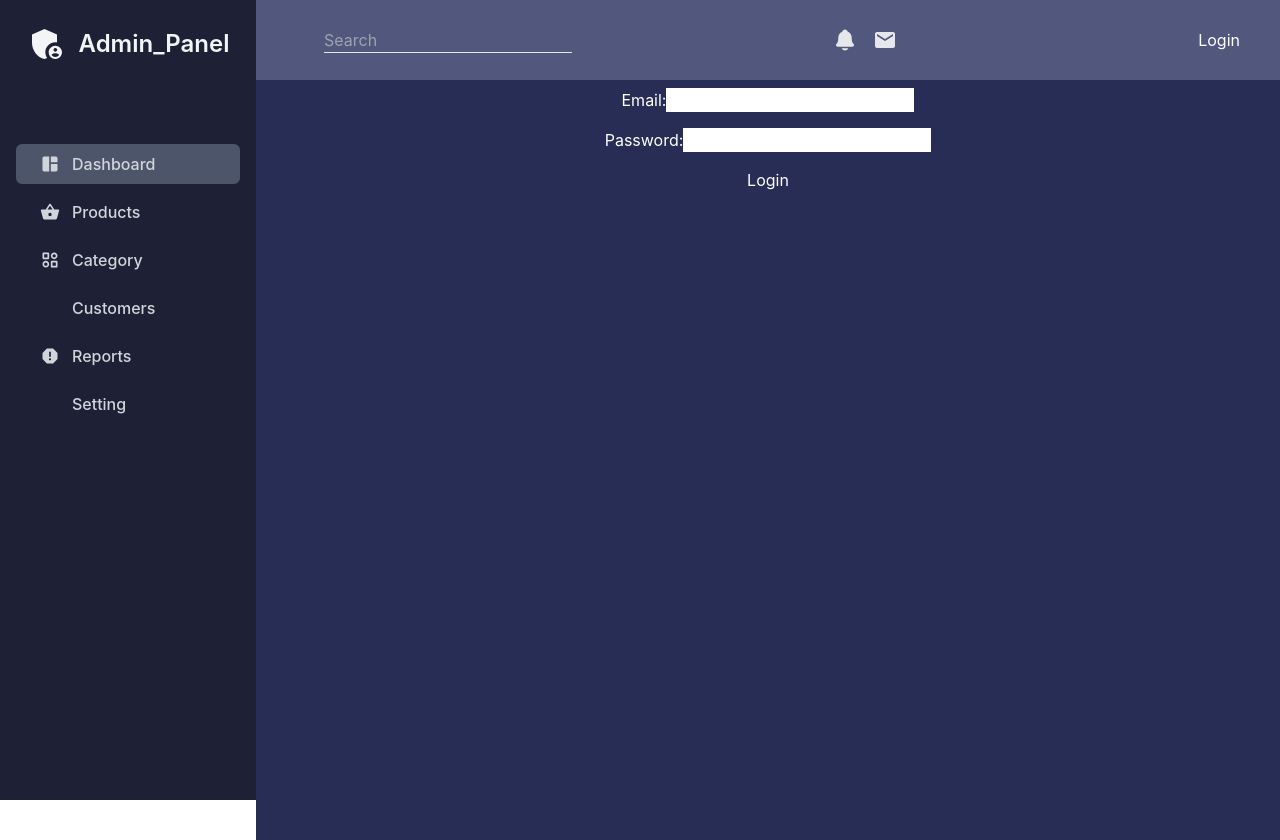
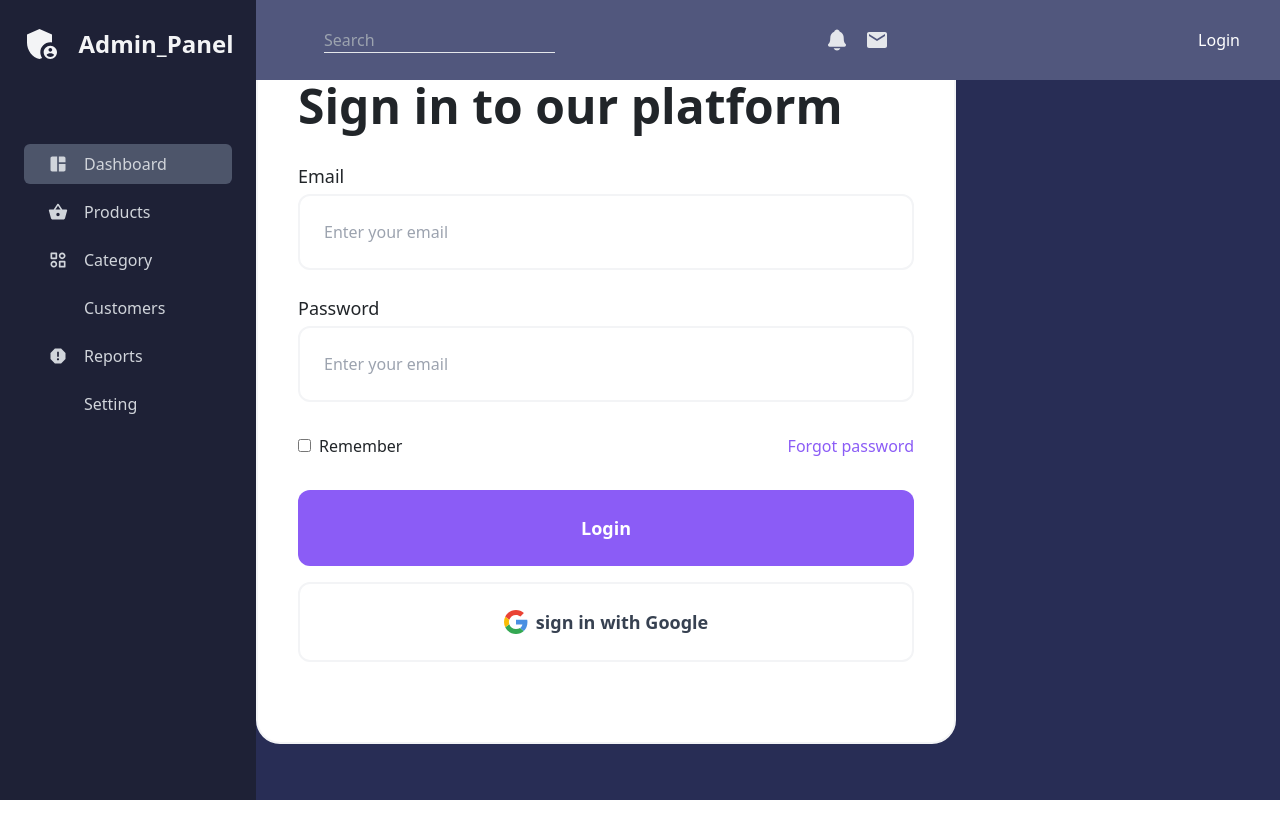
Before and after one commit to Swadeshit27/Admin-panel-frontend, a React (Vite) app: page /login in a window 1280 px wide. After the commit the page ends 800 px from the top, so only its background shows below. Built offline with nearby package versions, Linux system fonts and the light colour scheme; some icons are missing; the HTML template or start-up script is replaced by a standard one.

Commit message:
change the login component design

```diff
--- a/src/pages/Login.jsx
+++ b/src/pages/Login.jsx
@@ -1,43 +1,116 @@
-import React, { useState } from "react";
-import { useNavigate } from "react-router-dom";
-const Login = () => {
-  const [email, setEmail] = useState("");
-  const [password, setPassword] = useState("");
-  const [errorMessage, setErrorMessage] = useState("");
-  const navigate = useNavigate();
+// import React, { useState } from "react";
+// import { useNavigate } from "react-router-dom";
+// const Login = () => {
+//   const [email, setEmail] = useState("");
+//   const [password, setPassword] = useState("");
+//   const [errorMessage, setErrorMessage] = useState("");
+//   const navigate = useNavigate();
 
 
+//   const handleLogin = () => {
+//     if (email.trim() === "" || password.trim() === "") {
+//       setErrorMessage("Please enter both email and password.");
+//     } else {
+//       navigate("/");
+//     }
+//   };
+
+//   return (
+//     <div className="flex flex-col items-center mt-10">
+//       <h2 className="text-2xl mb-4">Login</h2>
+//       {errorMessage && <p style={{ color: "red" }}>{errorMessage}</p>}
+//       <div className="mb-4">
+//         <label style={{'color':'white'}}>Email:</label>
+//         <input
+//           type="email"
+//           value={email}
+//           onChange={(e) => setEmail(e.target.value)}
+//         />
+//       </div>
+//       <div className="mb-4">
+//         <label style={{'color':'white'}}>Password:</label>
+//         <input
+//           type="password"
+//           value={password}
+//           onChange={(e) => setPassword(e.target.value)}
+//         />
+//       </div>
+//       <button onClick={handleLogin} style={{'color':'white'}}>Login</button>
+//     </div>
+//   );
+// };
+
+// export default Login;
+
+import  React,{useState} from 'react';
+
+export default function Form() {
+
+
+  const [email, setEmail] = useState('');
+  const [password, setPassword] = useState('');
+  const [detailsEntered, setDetailsEntered] = useState(true);
+
   const handleLogin = () => {
-    if (email.trim() === "" || password.trim() === "") {
-      setErrorMessage("Please enter both email and password.");
+      if (email.trim() === '' || password.trim() === '') {
+          setDetailsEntered(false);
       } else {
-      navigate("/");
+          setDetailsEntered(true);
+          // Redirect to other page
+          window.location.href = '/'; // Replace '/other-page' with the actual path
       }
   };
 
     return (
-    <div className="flex flex-col items-center mt-10">
-      <h2 className="text-2xl mb-4">Login</h2>
-      {errorMessage && <p style={{ color: "red" }}>{errorMessage}</p>}
-      <div className="mb-4">
-        <label style={{'color':'white'}}>Email:</label>
+        <div className=' w-11/12 max-w-[700px] px-10 py-20 rounded-3xl bg-white border-2 border-gray-100'>
+            <h1 className='text-5xl font-semibold'>Sign in to our platform</h1>
+
+            <div className='mt-8'>
+                <div className='flex flex-col'>
+                    <label className='text-lg font-medium'>Email</label>
                     <input
+
                         type="email"
                         value={email}
                         onChange={(e) => setEmail(e.target.value)}
-        />
+                        className='w-full border-2 border-gray-100 rounded-xl p-4 mt-1 bg-transparent'
+                        placeholder="Enter your email"/>
                 </div>
-      <div className="mb-4">
-        <label style={{'color':'white'}}>Password:</label>
+                <div className='flex flex-col mt-4'>
+                    <label className='text-lg font-medium'>Password</label>
                     <input
                     type="password"
                     value={password}
                     onChange={(e) => setPassword(e.target.value)}
+                        className='w-full border-2 border-gray-100 rounded-xl p-4 mt-1 bg-transparent'
+                        placeholder="Enter your email"
+
                     />
                 </div>
-      <button onClick={handleLogin} style={{'color':'white'}}>Login</button>
+                <div className='mt-8 flex justify-between items-center'>
+                    <div>
+                        <input  type="checkbox" id='remember'/>
+                        <label className='ml-2 font-medium text-base' for="remember">Remember</label>
                     </div>
-  );
-};
+                    <button className='font-medium text-base text-violet-500'>Forgot password</button>
+                </div>
+                <div className='mt-8 flex flex-col gap-y-4'>
+                    <button className='active:scale-[.98] active:duration-75 transition-all hover:scale-[1.01]  ease-in-out transform py-4 bg-violet-500 rounded-xl text-white font-bold text-lg'  onClick={handleLogin}>Login</button>
+                    <button
+                        className='flex items-center justify-center gap-2 active:scale-[.98] active:duration-75 transition-all hover:scale-[1.01]  ease-in-out transform py-4  rounded-xl text-gray-700 font-semibold text-lg border-2 border-gray-100 '>
+                            <svg width="24" height="24" viewBox="0 0 24 24" fill="none" xmlns="http://www.w3.org/2000/svg">
+                                <path d="M5.26644 9.76453C6.19903 6.93863 8.85469 4.90909 12.0002 4.90909C13.6912 4.90909 15.2184 5.50909 16.4184 6.49091L19.9093 3C17.7821 1.14545 15.0548 0 12.0002 0C7.27031 0 3.19799 2.6983 1.24023 6.65002L5.26644 9.76453Z" fill="#EA4335"/>
+                                <path d="M16.0406 18.0142C14.9508 18.718 13.5659 19.0926 11.9998 19.0926C8.86633 19.0926 6.21896 17.0785 5.27682 14.2695L1.2373 17.3366C3.19263 21.2953 7.26484 24.0017 11.9998 24.0017C14.9327 24.0017 17.7352 22.959 19.834 21.0012L16.0406 18.0142Z" fill="#34A853"/>
+                                <path d="M19.8342 20.9978C22.0292 18.9503 23.4545 15.9019 23.4545 11.9982C23.4545 11.2891 23.3455 10.5255 23.1818 9.81641H12V14.4528H18.4364C18.1188 16.0119 17.2663 17.2194 16.0407 18.0108L19.8342 20.9978Z" fill="#4A90E2"/>
+                                <path d="M5.27698 14.2663C5.03833 13.5547 4.90909 12.7922 4.90909 11.9984C4.90909 11.2167 5.03444 10.4652 5.2662 9.76294L1.23999 6.64844C0.436587 8.25884 0 10.0738 0 11.9984C0 13.918 0.444781 15.7286 1.23746 17.3334L5.27698 14.2663Z" fill="#FBBC05"/>
+                            </svg>
+                             sign in with Google
+                    </button>
+                </div>
 
-export default Login;
+            </div>
+            {!detailsEntered && <p className='text-red-500 mt-4'>Please enter your details.</p>}
+
+        </div>
+    )
+}
```
Also changed, not shown: package.json (+5 -2 lines), 2 other files (tests, documents, lock files or other folders). Lines whose indentation alone changed are shown as unchanged.
